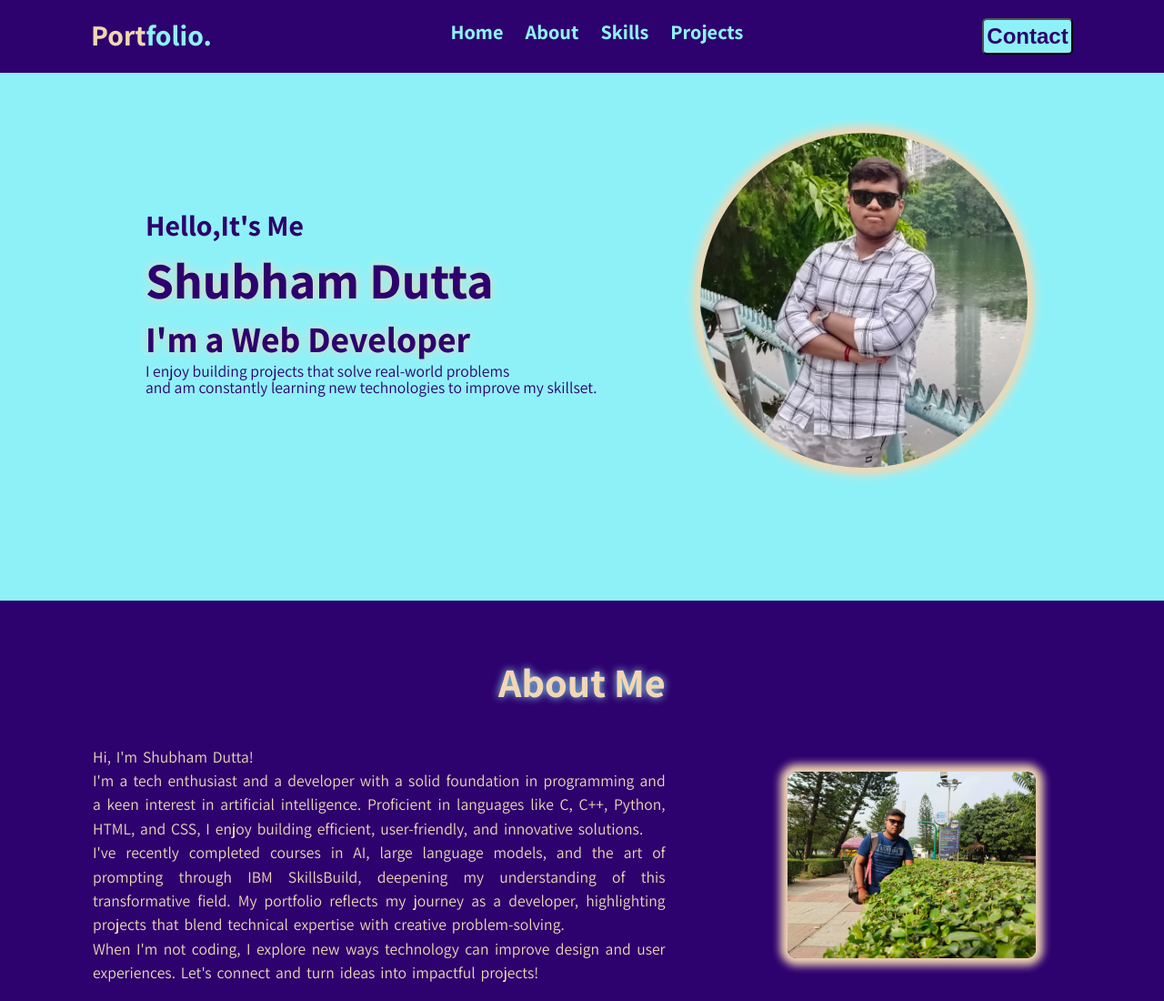
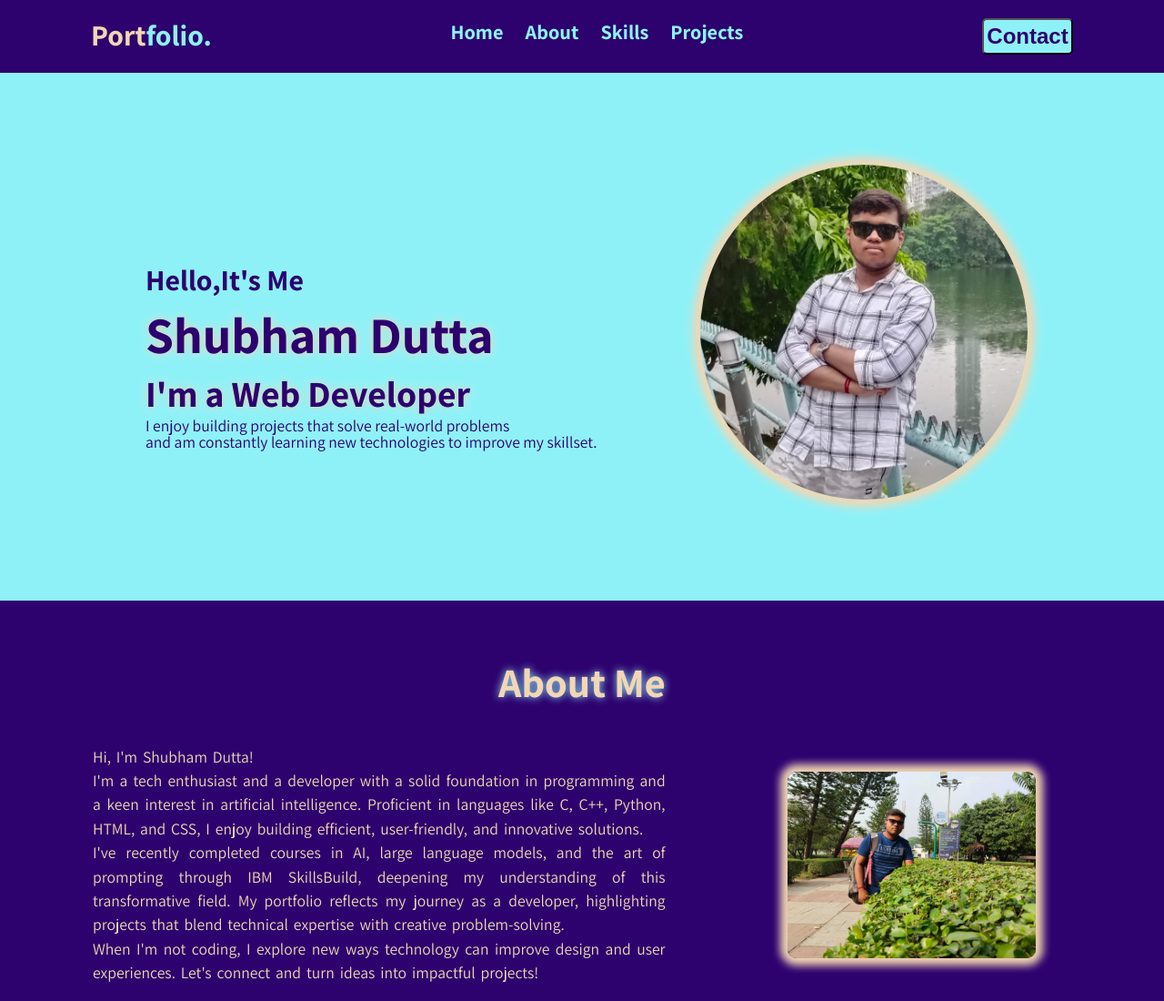
Before and after one commit to shubham77710/Portfolio, a plain HTML site: page index.html in a window 1280 px wide. Shown: the top 1100 px of the page at 91% size. Drawn offline with Linux system fonts and the light colour scheme; a web font is replaced by a local one.

Commit message:
Update style.css

```diff
--- a/style.css
+++ b/style.css
@@ -143,6 +143,7 @@ body{
     display: flex;
     flex-direction: column;
     align-items:start;
+    margin-top: 120px;
     gap: 0.1rem;
 }
 
@@ -232,6 +233,8 @@ body{
     display: flex;
     flex-direction: column;
     align-items: left;
+     margin-top: 70px;
+
 
 }
 
```
